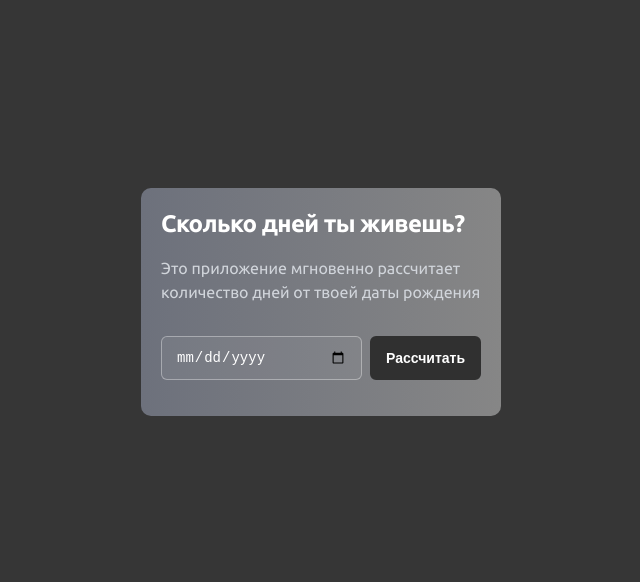
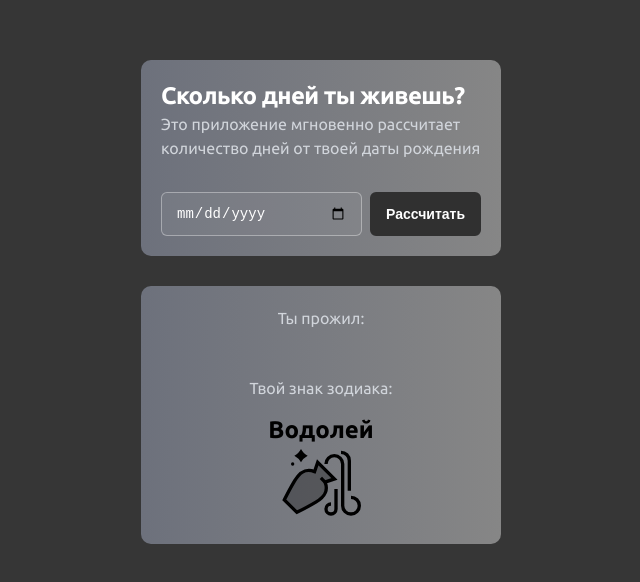
Before and after one commit to gitLoadControl/age_calc_day, a plain HTML site: page index.html in a window 1280 px wide. Shown: the part 106-688 px from the top of the page, without its empty margins (319-959 px from the left). Drawn offline with Linux system fonts and the light colour scheme.

Commit message:
Добавил папку с изображениями. Добавил блок со знаком зодиака

```diff
--- a/index.html
+++ b/index.html
@@ -20,8 +20,22 @@
             <input placeholder="Введите дату рождения" type="date" name="date" id="date-born">
             <button type="submit" id="submit-button">Рассчитать</button>
         </div>
-        <div class="response"><span id="days"></span></div>
     </form>
+    <div class="response_container">
+        <div class="response_days">
+            <p class="description">Ты прожил:</p>
+            <span id="days"></span>
+        </div>
+        <div class="response_zodiac">
+            <div class="response_zodiac-name">
+                <p class="description">Твой знак зодиака:</p>
+                <span id="zodiac-name">Водолей</span>
+                <img class="response_zodiac-img" id="zodiac-img" src="/img/zodiac/aquarius-svgrepo-com.svg"
+                    alt="Водолей">
+            </div>
+        </div>
+    </div>
     <script src="main.js"></script>
 </body>
+
 </html>
--- a/main.js
+++ b/main.js
@@ -24,7 +24,7 @@ function  calculationDays(event) {
   days.innerHTML= Math.floor(numberDays);
 
   // Выводим подпись
-  days.innerHTML= "Ты живешь: " + Math.floor(numberDays) + declOfNum(Math.floor(numberDays), [' день', ' дня', ' дней']);
+  days.innerHTML= Math.floor(numberDays) + declOfNum(Math.floor(numberDays), [' день', ' дня', ' дней']);
 }
 
 button.addEventListener('click', calculationDays);
--- a/style.css
+++ b/style.css
@@ -1,6 +1,7 @@
 body {
     display: flex;
     align-items: center;
+    flex-direction: column;
     justify-content: center;
     height: 100vh;
     background: #363636;
@@ -15,6 +16,7 @@ body {
     padding: 20px;
     border-radius: 10px;
     max-width: 320px;
+    margin-bottom: 30px;
   }
 
   .title {
@@ -28,7 +30,7 @@ body {
   .description {
     line-height: 1.5rem;
     font-size: 1rem;
-    margin-top: 1rem;
+    margin-top: 0;
     color: rgb(209 213 219);
   }
 
@@ -79,6 +81,43 @@ body {
   .form div button:active {
     border: 2px solid #999;
   }
-  .response {
-    color: #fff;
+  .response_days {
+    display: flex;
+    align-items: center;
+    flex-direction: column;
+    margin-bottom: 30px;
   }
+  .response_days span {
+    font-size: 24px;
+    font-weight: 700;
+    color: #000;
+  }
+
+  .response_container {
+    font-family: 'Ubuntu', sans-serif;
+    display: flex;
+    flex-direction: column;
+    background: #606c88;
+    background: -webkit-linear-gradient(to right, #090b0e, #575757);
+    background: linear-gradient(to right, #6d717c, #868686);
+    padding: 20px;
+    border-radius: 10px;
+    width: 100%;
+    max-width: 320px;
+  }
+
+  .response_zodiac-name {
+    display: flex;
+    flex-direction: column;
+    align-items: center;
+  }
+  .response_zodiac-name span {
+    font-size: 24px;
+    font-weight: 700;
+    color: #000;
+  }
+  .response_zodiac-img {
+    width: 80px;
+    height: 80px;
+    object-fit: contain;
+  }
```
Also changed, not shown: img/zodiac/aquarius-svgrepo-com.svg (added), img/zodiac/aries-svgrepo-com.svg (added), img/zodiac/cancer-svgrepo-com.svg (added), img/zodiac/capricorn-svgrepo-com.svg (added), img/zodiac/gemini-svgrepo-com.svg (added), img/zodiac/leo-svgrepo-com.svg (added), img/zodiac/libra-svgrepo-com.svg (added), img/zodiac/pisces-svgrepo-com.svg (added), img/zodiac/sagittarius-svgrepo-com.svg (added), img/zodiac/scorpio-svgrepo-com.svg (added), img/zodiac/taurus-svgrepo-com.svg (added), img/zodiac/virgo-svgrepo-com.svg (added).
